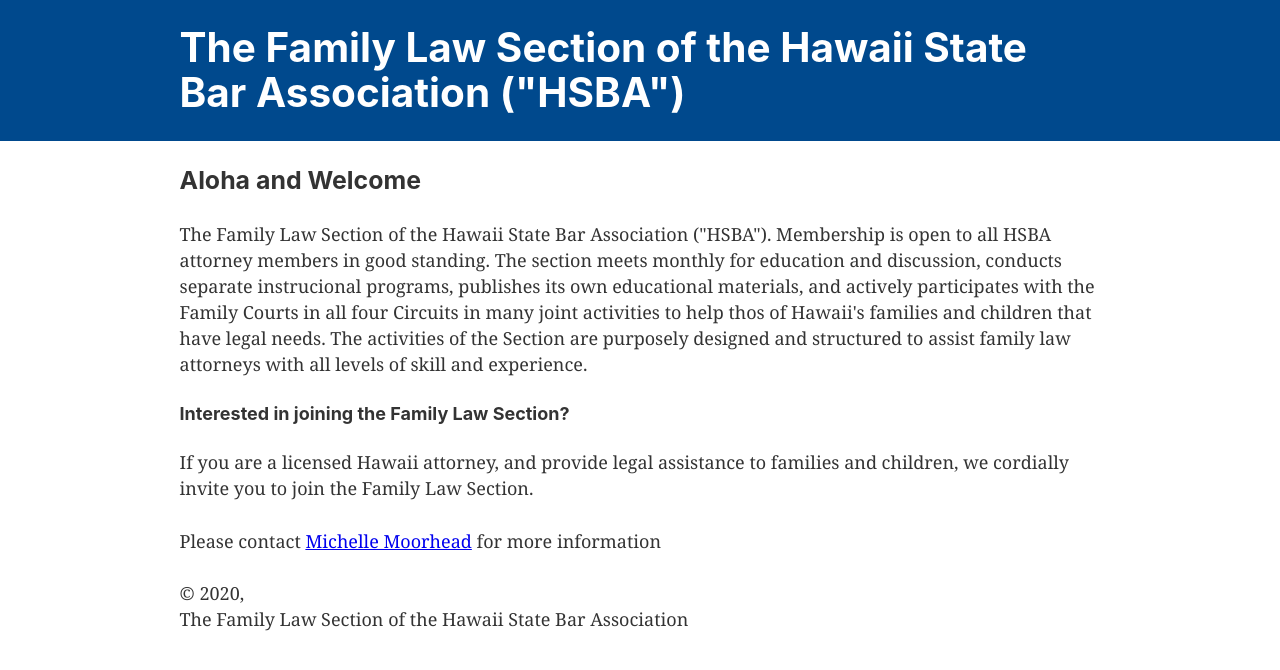
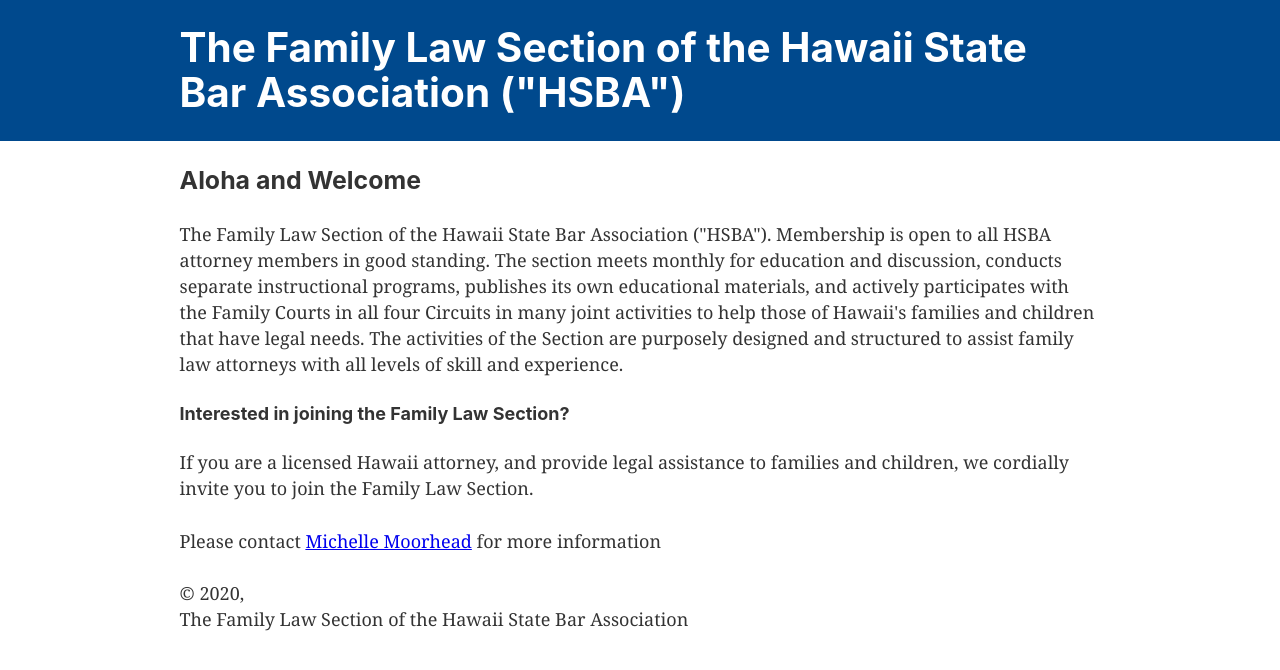
Before and after one commit to gavinsimon1/hawaii-family-law-section, a Gatsby site: page / in a window 1280 px wide. Built offline with nearby package versions, Linux system fonts and the light colour scheme; Gatsby itself is replaced by a stand-in of ours.

Commit message:
fixed spelling errors

```diff
--- a/src/pages/index.js
+++ b/src/pages/index.js
@@ -10,8 +10,8 @@
     <SEO title="Home" />
     <h3>Aloha and Welcome</h3>
     <p>The Family Law Section of the Hawaii State Bar Association ("HSBA").  Membership is open to all HSBA attorney members in good standing.
-      The section meets monthly for education and discussion, conducts separate instrucional programs,
-      publishes its own educational materials, and actively participates with the Family Courts in all four Circuits in many joint activities to help thos of Hawaii's families and children that have legal needs.
+      The section meets monthly for education and discussion, conducts separate instructional programs,
+      publishes its own educational materials, and actively participates with the Family Courts in all four Circuits in many joint activities to help those of Hawaii's families and children that have legal needs.
       The activities of the Section are purposely designed and structured to assist family law attorneys with all levels of skill and experience.
     </p>
     <h4>Interested in joining the Family Law Section?</h4>
```
